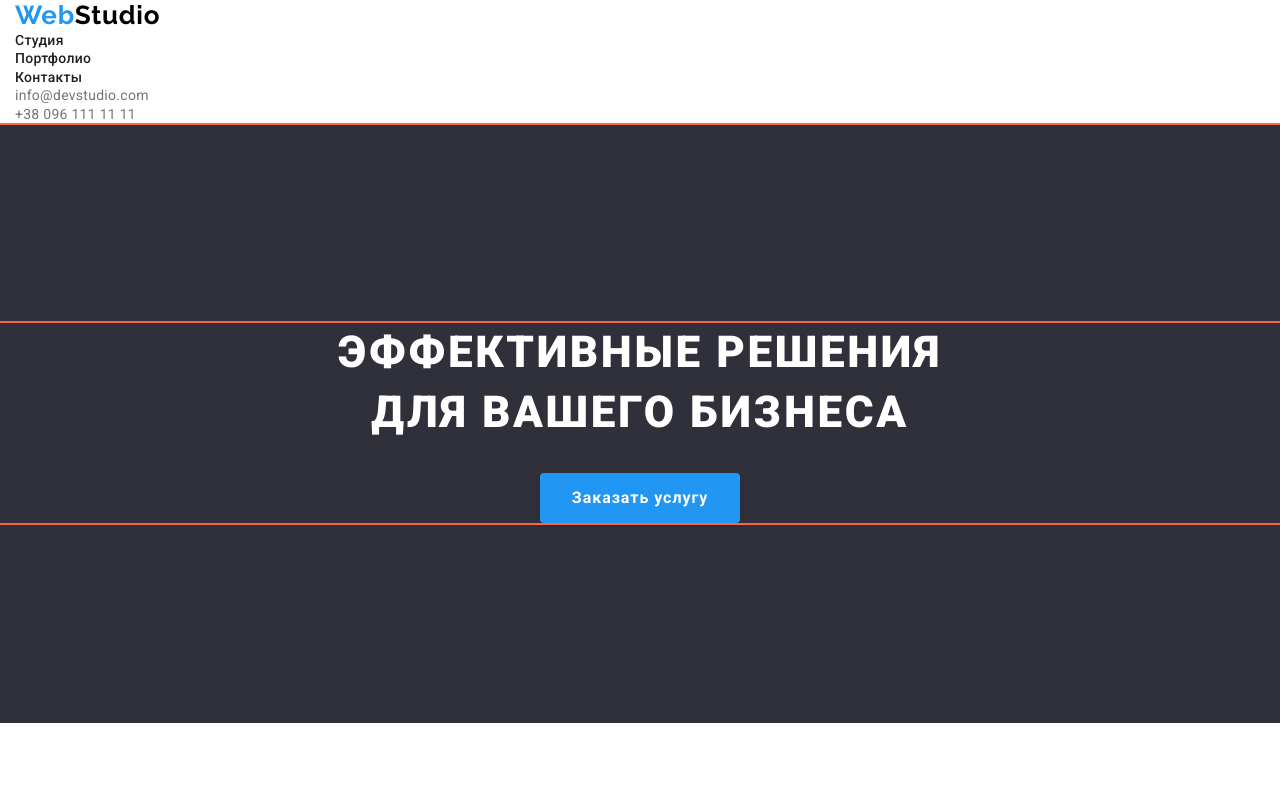
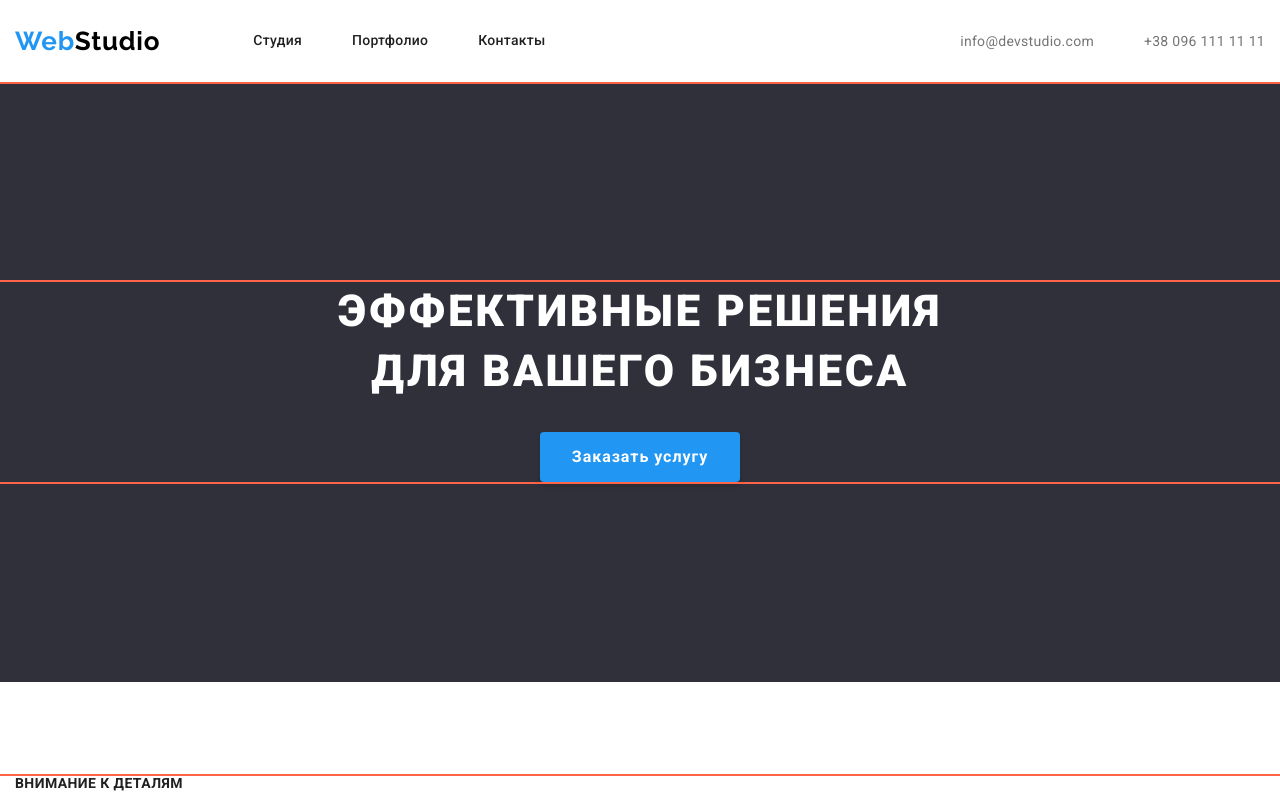
Before and after one commit to AlexNedilko/goit-markup-hw-03, a plain HTML site: page index.html in a window 1280 px wide. Shown: the top 799 px of the page. Drawn offline with nearby package versions, Linux system fonts and the light colour scheme.

Commit message:
added flex to p1- - header

```diff
--- a/css/styles.css
+++ b/css/styles.css
@@ -34,7 +34,6 @@ body {
 .link {
   text-decoration: none;
 }
-
 h1,
 h2,
 h3,
@@ -47,7 +46,6 @@ ul {
   margin-bottom: 0;
   padding: 0;
 }
-
 .visually-hidden {
   position: absolute;
   white-space: nowrap;
@@ -62,6 +60,10 @@ ul {
 }
 
 /* ------------- HEADER ----------------- */
+.header-bar {
+  display: flex;
+  align-items: center;
+}
 .site-logo {
   font-family: "Raleway";
   font-weight: 700;
@@ -72,14 +74,35 @@ ul {
 }
 .header-logo-studio {
   color: #000000;
+  margin-right: 93px;
 }
+.header-list {
+  display: flex;
+}
+
+.header-item:not(:last-child) {
+  margin-right: 50px;
+}
+
 .header-link {
+  display: block;
+  padding-top: 32px;
+  padding-bottom: 32px;
   font-family: "Roboto";
   font-weight: 500;
   font-size: 14px;
   line-height: 1.14;
   letter-spacing: 0.02em;
   color: var(--title-color);
+}
+.header-contact-list {
+  display: flex;
+  padding-top: 32px;
+  padding-bottom: 32px;
+  margin-left: auto;
+}
+.header-contact-item + .header-contact-item {
+  margin-left: 50px;
 }
 .header-contact-link {
   font-size: 14px;
--- a/index.html
+++ b/index.html
@@ -23,7 +23,7 @@
   <body>
     <!-- верхняя линия -->
     <header class="header">
-      <div class="container">
+      <div class="container header-bar">
         <a class="site-logo link" href="./index.html" lang="en"
           >Web<span class="header-logo-studio">Studio</span>
         </a>
@@ -67,8 +67,9 @@
         </ul>
       </div>
     </header>
+
+    <!-- шапка -->
     <main class="main">
-      <!-- шапка -->
       <section class="section-hero">
         <div class="container">
           <h1 class="hero-title">Эффективные решения для вашего бизнеса</h1>
```
